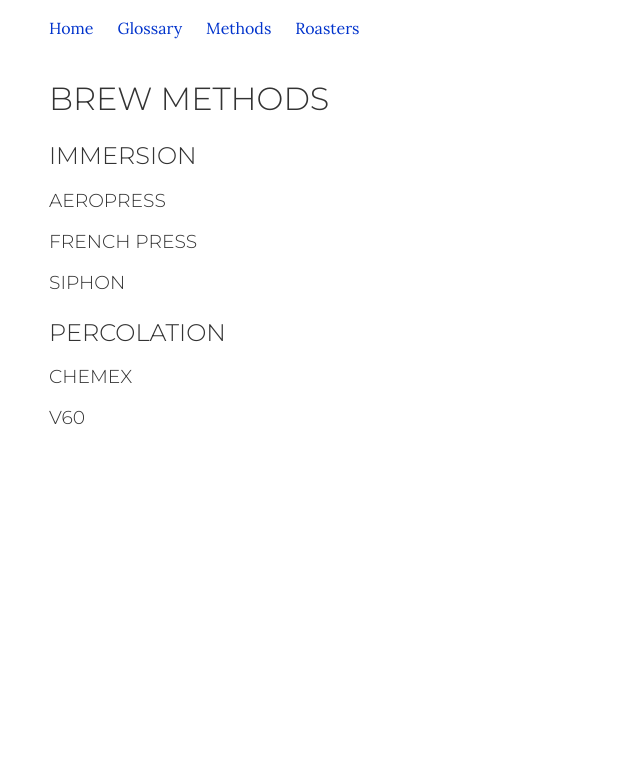
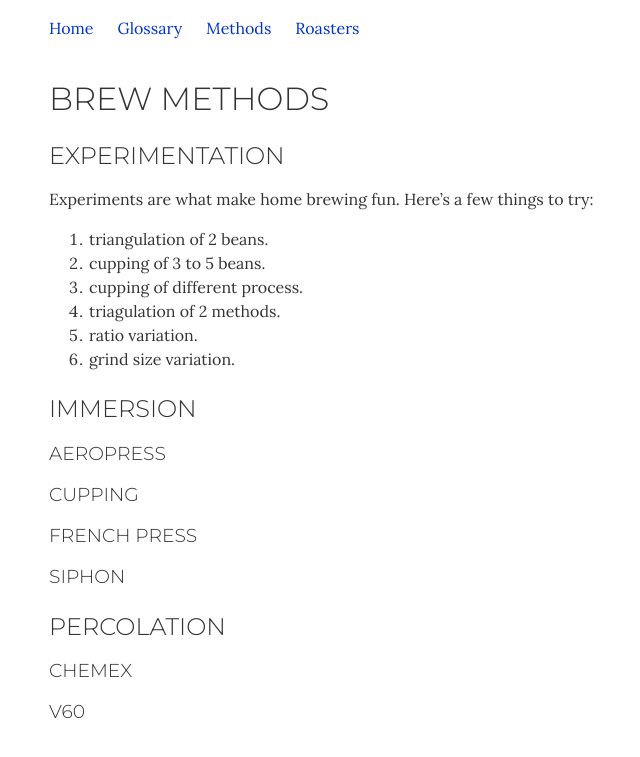
Before and after one commit to natecafe/natecafe, a Jekyll site: the page built from brew-methods.md, in a window 1280 px wide. Shown: the top 757 px of the page, without its empty margins (271-911 px from the left). Built offline with Jekyll 4.4.1, drawn with Linux system fonts in a browser that asks for light colours.

Commit message:
Add Experimentation section to brew methods

```diff
--- a/brew-methods.html
+++ /dev/null
@@ -1,28 +0,0 @@
----
-title:      Brew Methods
-layout:     default
----
-
-<h2>Immersion</h2>
-
-<h3>Aeropress</h3>
-
-<p></p>
-
-<h3>French Press</h3>
-
-<p></p>
-
-<h3>Siphon</h3>
-
-<p></p>
-
-<h2>Percolation</h2>
-
-<h3>Chemex</h3>
-
-<p></p>
-
-<h3>V60</h3>
-
-<p></p>
--- /dev/null
+++ b/brew-methods.md
@@ -0,0 +1,35 @@
+---
+title:      Brew Methods
+layout:     default
+---
+
+## Experimentation
+
+Experiments are what make home brewing fun. Here's a few things to try:
+
+ 1. triangulation of 2 beans.
+ 1. cupping of 3 to 5 beans.
+ 1. cupping of different process.
+ 1. triagulation of 2 methods.
+ 1. ratio variation.
+ 1. grind size variation.
+
+## Immersion
+
+### Aeropress
+
+### Cupping
+
+### French Press
+
+### Siphon
+
+
+
+## Percolation
+
+### Chemex
+
+
+
+### V60
--- a/index.html
+++ b/index.html
@@ -1,8 +1,7 @@
 ---
-title:      Nate Cafe
+title:      Exploring Coffee
 layout:     default
 ---
-<img src="cofffee-pour.jpeg" alt="V60 pourover"/>
 
 <ul>
   <li><a href="/brew-methods.html">Brew Methods</a></li>
```
